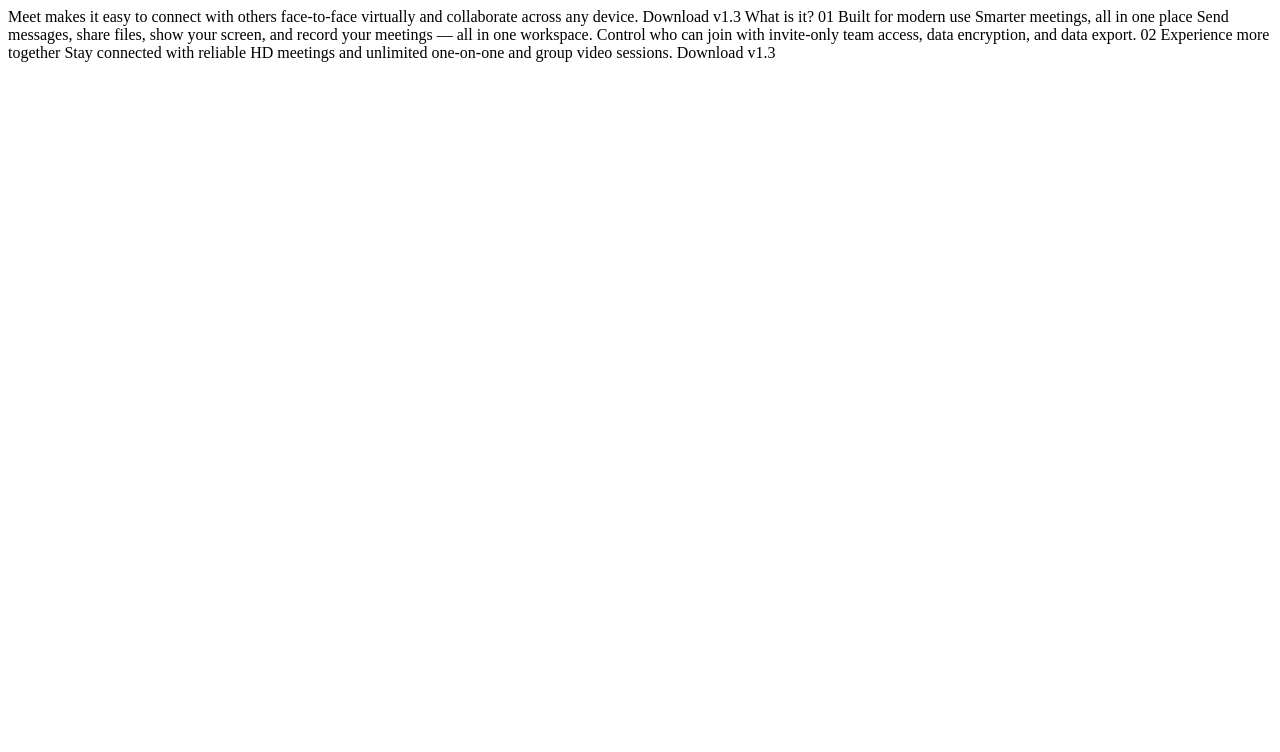
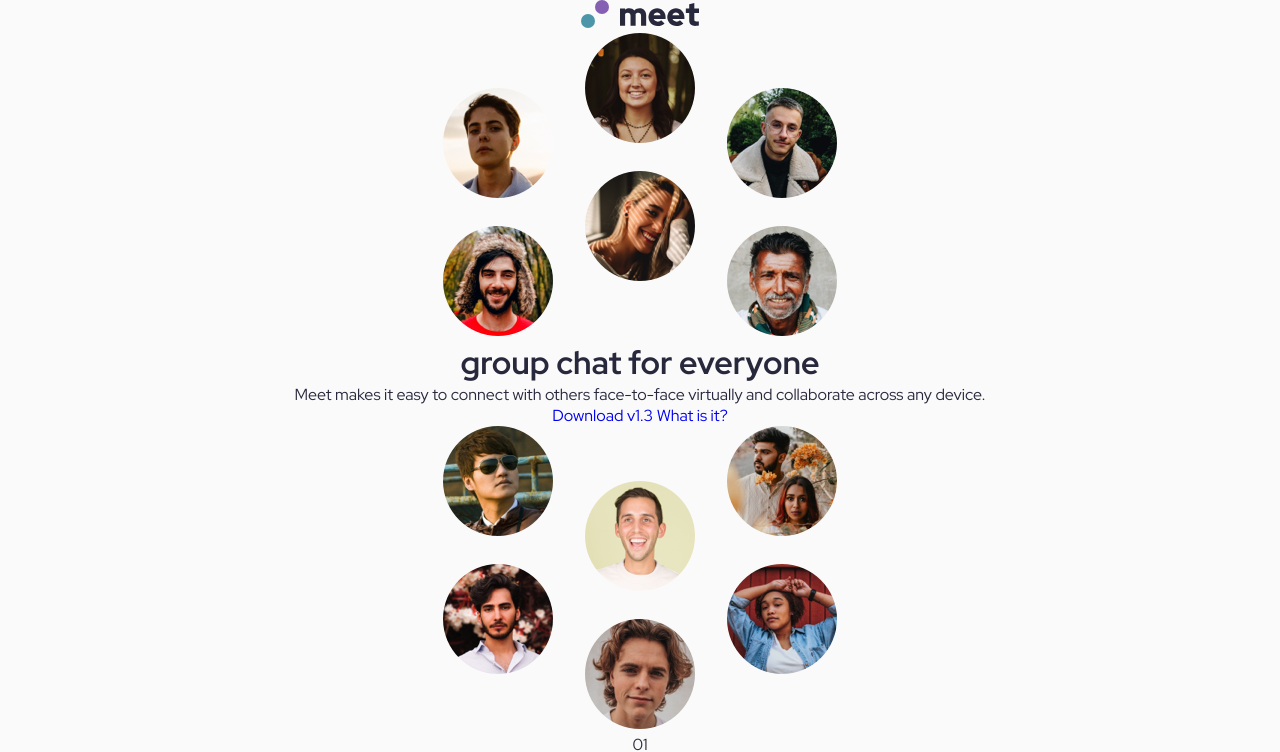
Before and after one commit to Star-Mdakane/meet-landing-page, a plain HTML site: page starter-code/index.html in a window 1280 px wide. Shown: the top 752 px of the page. Drawn offline with Linux system fonts and the light colour scheme.

Commit message:
Did basic html and css

```diff
--- a/starter-code/index.html
+++ b/starter-code/index.html
@@ -1,31 +1,116 @@
 <!DOCTYPE html>
 <html lang="en">
+
 <head>
   <meta charset="UTF-8">
   <meta name="viewport" content="width=device-width, initial-scale=1.0">
 
   <link rel="icon" type="image/png" sizes="32x32" href="./assets/favicon-32x32.png">
+  <link rel="preconnect" href="https://fonts.googleapis.com">
+  <link rel="preconnect" href="https://fonts.gstatic.com" crossorigin>
+  <link rel="preconnect" href="https://fonts.googleapis.com">
+  <link rel="preconnect" href="https://fonts.gstatic.com" crossorigin>
+  <link href="https://fonts.googleapis.com/css2?family=Red+Hat+Display:ital,wght@0,300..900;1,300..900&display=swap"
+    rel="stylesheet">
+  <link rel="stylesheet" href="style.css">
 
   <title>Frontend Mentor | Meet landing page</title>
 </head>
+
 <body>
+  <nav>
+    <div class="logo">
+      <img src="../starter-code/assets/logo.svg" alt="">
+    </div>
+  </nav>
+  <secttion class="hero">
+    <div class="upper">
+      <img src="/starter-code/assets/tablet/image-hero.png" alt="people contact photos">
+    </div>
+    <div class="lower">
+      <div class="img-left">
+        <img src="/starter-code/assets/desktop/image-hero-left.png" alt="">
+      </div>
+      <div class="hero-content">
+        <h1>
+          group chat for everyone
+        </h1>
+        <p>
           Meet makes it easy to connect with others face-to-face virtually and collaborate across any device.
+        </p>
+        <a href="#" class="btn lg">
+          Download <span>v1.3</span>
+        </a>
+        <a href="#" class="btn sm">
+          What is it?
+        </a>
+      </div>
+      <div class="img-right">
+        <img src="/starter-code/assets/desktop/image-hero-right.png" alt="">
+      </div>
+    </div>
 
-  Download v1.3
-  What is it?
+  </secttion>
+  <main class="content">
+    <div class="num">
+      <div class="line">
 
+      </div>
+      <div class="one">
         01
+      </div>
+    </div>
+    <ul>
+      <li>
+        <img src="/starter-code/assets/desktop/image-woman-in-videocall.jpg" alt="woman in vid call">
+      </li>
+      <li>
+        <img src="/starter-code/assets/desktop/image-women-videochatting.jpg" alt="women in vid chat">
+      </li>
+      <li>
+        <img src="/starter-code/assets/desktop/image-men-in-meeting.jpg" alt="men in meeting">
+      </li>
+      <li>
+        <img src="/starter-code/assets/desktop/image-man-texting.jpg" alt="man texting">
+      </li>
+    </ul>
+    <div class="content-content">
+      <h4>
         Built for modern use
-
+      </h4>
+      <h2>
         Smarter meetings, all in one place
 
+      </h2>
+      <p>
         Send messages, share files, show your screen, and record your meetings — all in one
         workspace. Control who can join with invite-only team access, data encryption, and data export.
+      </p>
 
+    </div>
+  </main>
+  <footer>
+    <div class="num">
+      <div class="line">
+
+      </div>
+      <div class="one">
         02
+      </div>
+    </div>
+    <div class="footer-content">
+      <h2>
         Experience more together
+      </h2>
+      <p>
         Stay connected with reliable HD meetings and unlimited one-on-one and group video sessions.
+      </p>
+      <a href="#" class="btn lg">
+        Download <span>v1.3</span>
+      </a>
+    </div>
+  </footer>
 
-  Download v1.3
 </body>
+
 </html>
--- /dev/null
+++ b/starter-code/style.css
@@ -0,0 +1,48 @@
+:root {
+    --cyan-dark: #4d96a9;
+    --cyan-mid: #8fe39f;
+    --purple-dark: #855fb1;
+    --purple-mid: #d9b8ff;
+    --slate-dark: #28283d;
+    --slate-mid: #87879d;
+    --slate-light: #d1d1df;
+    --white: #fafafa;
+}
+
+*,
+*::before,
+*::after {
+    box-sizing: border-box;
+    padding: 0;
+    margin: 0;
+}
+
+html {
+    width: 100vw;
+    height: 100vh;
+    margin-inline: auto;
+}
+
+body {
+    font-family: "Red Hat Display", sans-serif;
+    ;
+    background-color: var(--white);
+    color: var(--slate-dark);
+    display: grid;
+    grid-template-columns: minmax(375px, 1440px);
+    text-align: center;
+}
+
+a {
+    text-decoration: none;
+    appearance: none;
+
+}
+
+ul {
+    list-style: none;
+}
+
+.upper {
+    display: none;
+}
```
Also changed, not shown: 2 other files. Lines whose indentation alone changed are shown as unchanged.
